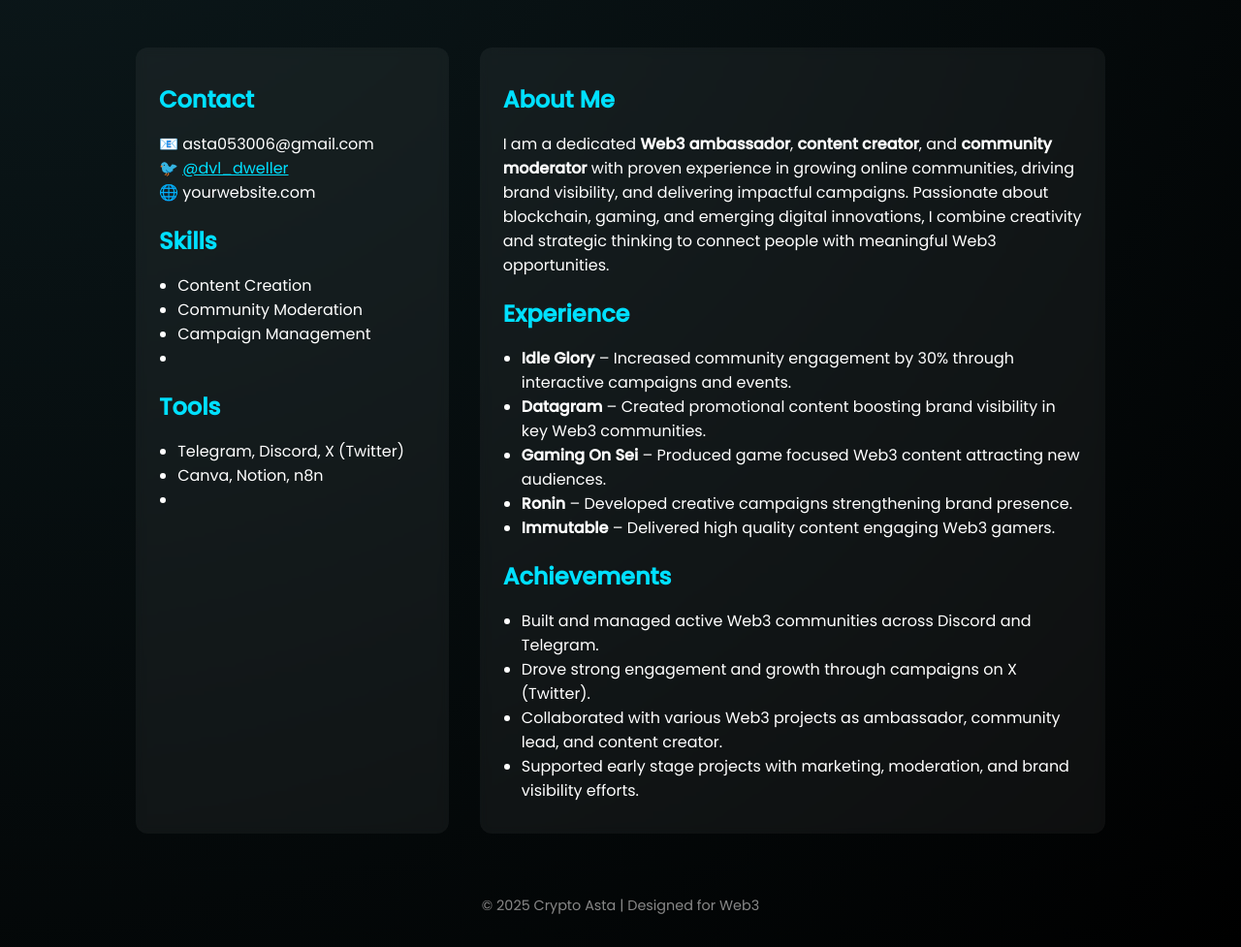
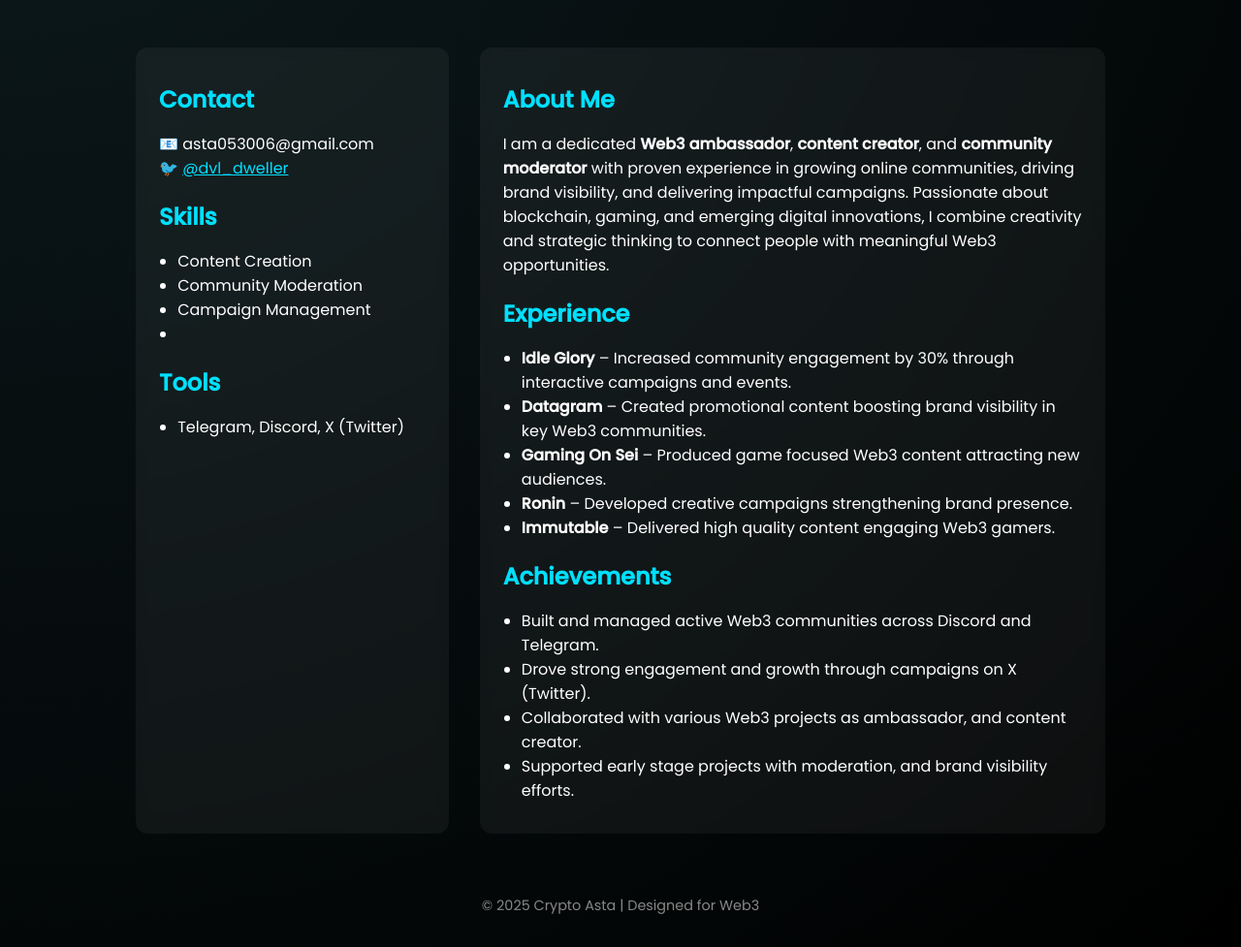
Before and after one commit to dvlDweller/w3_portfolio, a plain HTML site: page index.html in a window 1280 px wide. Shown: the part 360-1337 px from the top of the page at 97% size. Drawn offline with Linux system fonts and the light colour scheme.

Commit message:
Update index.html

```diff
--- a/index.html
+++ b/index.html
@@ -89,7 +89,6 @@
             <h2>Contact</h2>
             <p>📧 asta053006@gmail.com<br>
                🐦 <a href="#" style="color:#00e0ff">@dvl_dweller</a><br>
-               🌐 yourwebsite.com
             </p>
             <h2>Skills</h2>
             <ul>
@@ -101,8 +100,6 @@
             <h2>Tools</h2>
             <ul>
                 <li>Telegram, Discord, X (Twitter)</li>
-                <li>Canva, Notion, n8n</li>
-                <li></li>
             </ul>
         </section>
         <section>
@@ -120,8 +117,8 @@
             <ul>
                 <li>Built and managed active Web3 communities across Discord and Telegram.</li>
                 <li>Drove strong engagement and growth through campaigns on X (Twitter).</li>
-                <li>Collaborated with various Web3 projects as ambassador, community lead, and content creator.</li>
-                <li>Supported early stage projects with marketing, moderation, and brand visibility efforts.</li>
+                <li>Collaborated with various Web3 projects as ambassador, and content creator.</li>
+                <li>Supported early stage projects with moderation, and brand visibility efforts.</li>
             </ul>
         </section>
     </main>
```
